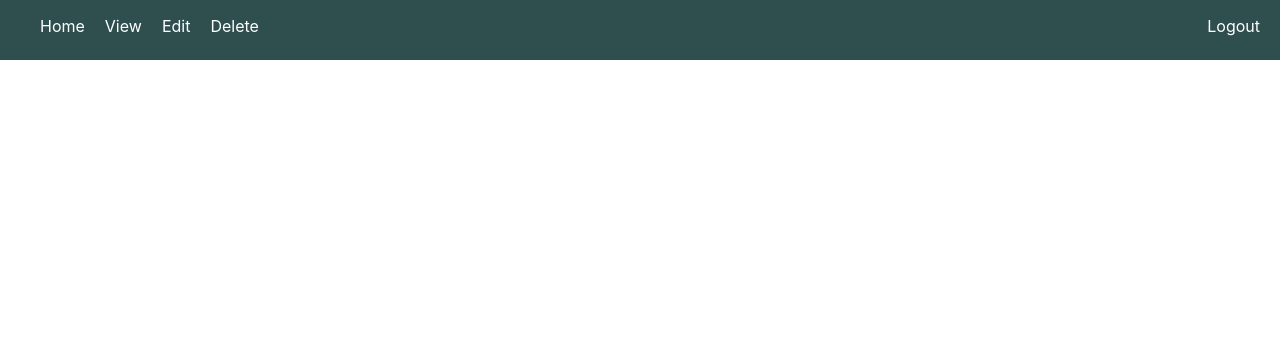
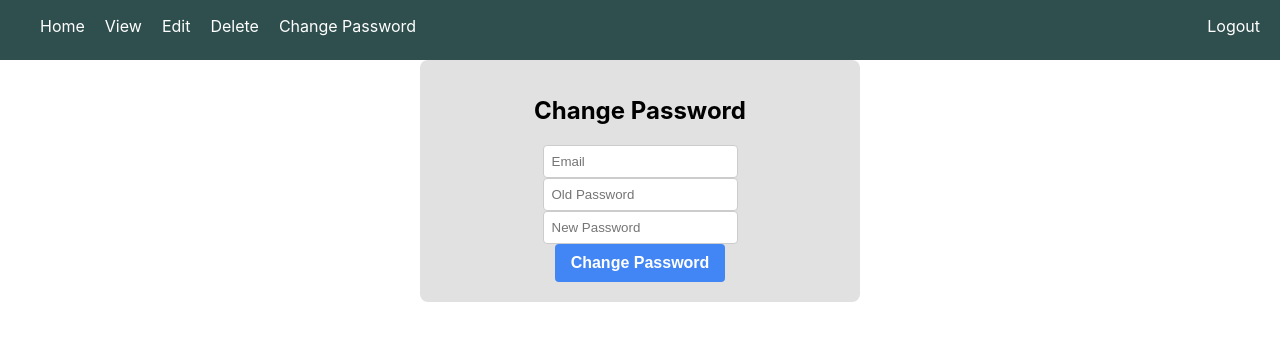
Before and after one commit to narayan3559/crud_Auth, a React (Create React App) app in the folder client/: page /changePassword in a window 1280 px wide. Shown: the top 340 px of the page. Built offline with nearby package versions, Linux system fonts and the light colour scheme; sample sign-in values are in the browser's storage.

Commit message:
view/fetch done1

```diff
--- a/client/public/index.html
+++ b/client/public/index.html
@@ -14,7 +14,7 @@
       manifest.json provides metadata used when your web app is installed on a
       user's mobile device or desktop. See https://developers.google.com/web/fundamentals/web-app-manifest/
     -->
-    <link rel="manifest" href="%PUBLIC_URL%/manifest.json" />
+    <!-- <link rel="manifest" href="%PUBLIC_URL%/manifest.json" /> -->
     <!--
       Notice the use of %PUBLIC_URL% in the tags above.
       It will be replaced with the URL of the `public` folder during the build.
--- a/client/src/App.js
+++ b/client/src/App.js
@@ -7,6 +7,7 @@ import Login from './pages/Login'
 import View from './pages/View'
 import Edit from './pages/Edit'
 import Delete from './pages/Delete'
+import Changepassword from './pages/Changepassword'
 import Home from './pages/Home'
 import Topbar from './components/Topbar'
 
@@ -21,6 +22,7 @@ const App = () => {
             <Route path="/fetch" element={<View />} />
             <Route path="/update" element={<Edit />} />
             <Route path="/delete" element={<Delete />} />
+            <Route path="/changePassword" element={<Changepassword />} />
           </Route>
           <Route path="/signup" element={<Signup />} />
           <Route path="/login" element={<Login />} />
--- a/client/src/components/PrivateCom.jsx
+++ b/client/src/components/PrivateCom.jsx
@@ -4,7 +4,7 @@ import { Navigate, Outlet } from 'react-router-dom'
 const PrivateCom = () => {
   const auth = localStorage.getItem('userdata')
   console.log(auth)
-  return auth? <Outlet /> : <Navigate to='/signup' />
+  return auth? <Outlet /> : <Navigate to='/login' />
 }
 
 export default PrivateCom
--- a/client/src/components/Topbar.jsx
+++ b/client/src/components/Topbar.jsx
@@ -30,6 +30,9 @@ const Topbar = () => {
               <li>
                 <Link to="/delete">Delete</Link>
               </li>
+              <li>
+                <Link to="/changePassword">Change Password</Link>
+              </li>
             </>
           ) : null}
         </ul>
@@ -47,7 +50,7 @@ const Topbar = () => {
             </>
           ) : (
             <li>
-              <Link onClick={() =>logout()} to={"/"}>
+              <Link onClick={() => logout()} to={"/"}>
                 Logout
               </Link>
             </li>
--- /dev/null
+++ b/client/src/pages/Changepassword.jsx
@@ -0,0 +1,117 @@
+import React, { useState } from "react";
+import styled from "styled-components";
+
+const Changepassword = () => {
+  const [email, setEmail] = useState("");
+  const [oldPassword, setOldPassword] = useState("");
+  const [newPassword, setNewPassword] = useState("");
+  const [successMessage, setSuccessMessage] = useState("");
+  const [errorMessage, setErrorMessage] = useState("");
+
+  const handleChangePassword = async (e) => {
+    e.preventDefault();
+
+    try {
+      const response = await fetch("http://localhost:8000/changePassword", {
+        method: "POST",
+        headers: {
+          "Content-Type": "application/json",
+        },
+        body: JSON.stringify({ email, oldPassword, newPassword }),
+      });
+
+      const data = await response.json();
+
+      if (response.ok) {
+        setSuccessMessage(data.message)
+        setErrorMessage("")
+      } else {
+        setErrorMessage(data.error);
+        setSuccessMessage("");
+      }
+    } catch (error) {
+      console.error(error);
+      setErrorMessage("An error occurred. Please try again later.");
+      setSuccessMessage("");
+    }
+  };
+
+  return (
+    <Container>
+      <Title>Change Password</Title>
+      <Form onSubmit={handleChangePassword}>
+        <Input
+          type="email"
+          placeholder="Email"
+          value={email}
+          onChange={(e) => setEmail(e.target.value)}
+        />
+        <Input
+          type="text"
+          placeholder="Old Password"
+          value={oldPassword}
+          onChange={(e) => setOldPassword(e.target.value)}
+        />
+        <Input
+          type="text"
+          placeholder="New Password"
+          value={newPassword}
+          onChange={(e) => setNewPassword(e.target.value)}
+        />
+        <Button type="submit">Change Password</Button>
+      </Form>
+      {successMessage && <SuccessText>{successMessage}</SuccessText>}
+      {errorMessage && <ErrorText>{errorMessage}</ErrorText>}
+    </Container>
+  );
+};
+
+const Container = styled.div`
+  max-width: 400px;
+  margin: 0 auto;
+  padding: 20px;
+  background-color: #e1e1e1;
+  border-radius: 8px;
+`;
+
+const Title = styled.h1`
+  font-size: 24px;
+  margin-bottom: 20px;
+  text-align: center;
+`;
+
+const Form = styled.form`
+  display: flex;
+  align-items: center;
+  flex-direction: column;
+`;
+
+const Input = styled.input`
+  padding: 8px;
+  border: 1px solid #ccc;
+  border-radius: 4px;
+`;
+
+const Button = styled.button`
+  padding: 10px 16px;
+  font-size: 16px;
+  font-weight: 600;
+  color: #fff;
+  background-color: #4285f4;
+  border: none;
+  border-radius: 4px;
+  cursor: pointer;
+`;
+
+const ErrorText = styled.p`
+  margin-top: 10px;
+  color: red;
+`;
+
+const SuccessText = styled.p`
+  margin-top: 10px;
+  color: #1ea44f;
+`;
+
+
+export default Changepassword;
```
Also changed, not shown: 1 other file (tests, documents, lock files or other folders).
